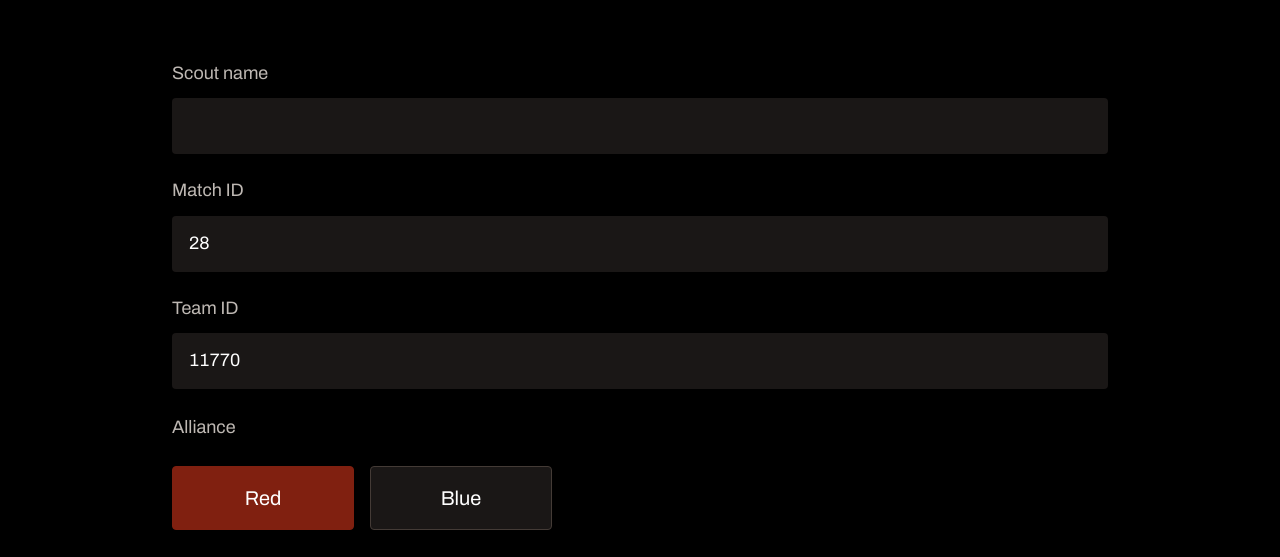
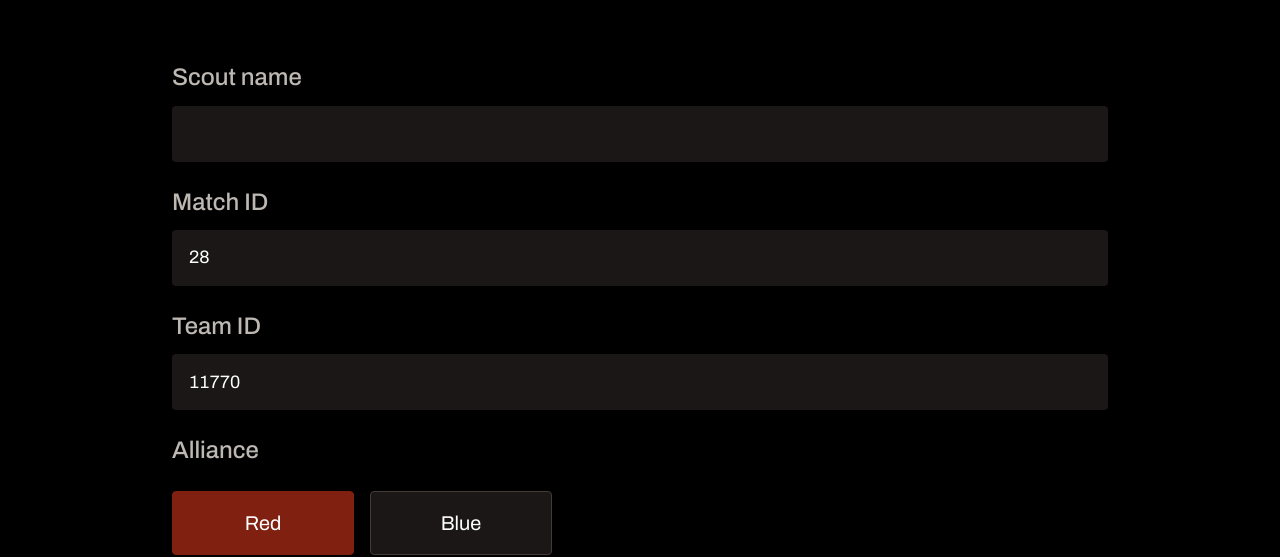
Before and after one commit to jasmine0010/ftc-scouter, a website with bundled scripts: page public/index.html in a window 1280 px wide. Shown: the part 259-816 px from the top of the page. Built offline with nearby package versions, Linux system fonts and the light colour scheme; files whose address does not match are found by name.

Commit message:
Enlarge form and counter labels

```diff
--- a/public/style.css
+++ b/public/style.css
@@ -3336,6 +3336,15 @@ dt,
 .calculated-score > span {
   color: var(--muted);
 }
+.field > span,
+.counter > span:first-child,
+.toggle > span:first-child,
+.yes-no-row > span,
+.alliance-selector legend {
+  font-size: 24px;
+  font-weight: 500;
+  line-height: 1.35;
+}
 button,
 .button,
 input,
```
